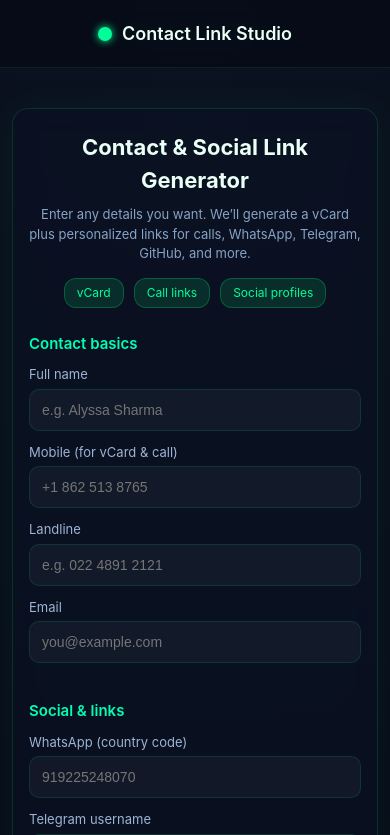
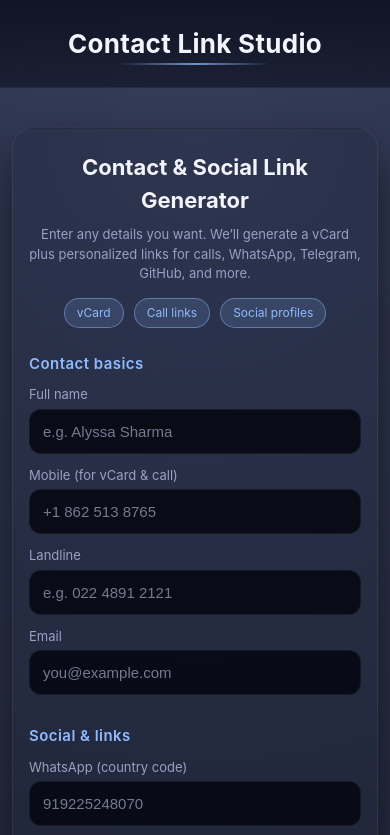
Before and after one commit to ascentdt/LinkGenerator, a website: page public/index.html in a window 390 px wide. Shown: the top 835 px of the page. Drawn offline with nearby package versions, Linux system fonts and the light colour scheme.

Commit message:
adjust mobile ui

```diff
--- a/public/style.css
+++ b/public/style.css
@@ -1,3 +1,22 @@
+/* ------------------------------
+   COLOR TOKENS (moodboard)
+------------------------------ */
+:root {
+  --bg: #24293e;
+  --bg-soft: #1f2436;
+  --bg-elevated: #1b2031;
+
+  --accent: #8ebbff;
+  --accent-soft: rgba(142, 187, 255, 0.15);
+
+  --text-main: #f4f5fc;
+  --text-muted: #c7c9e4;
+  --text-soft: #9aa0c4;
+
+  --border-subtle: rgba(255, 255, 255, 0.06);
+  --border-strong: rgba(142, 187, 255, 0.35);
+}
+
 /* ------------------------------
    Base Layout
 ------------------------------ */
@@ -8,9 +27,9 @@
 }
 
 body {
-  font-family: "Inter", sans-serif;
-  background: radial-gradient(circle at top, #0b1220, #050914 70%);
-  color: #d9e6ff;
+  font-family: "Inter", system-ui, -apple-system, BlinkMacSystemFont, sans-serif;
+  background: radial-gradient(circle at top, #353d5a 0, var(--bg) 45%, #181b29 100%);
+  color: var(--text-main);
   line-height: 1.5;
   padding-bottom: 120px;
 }
@@ -26,15 +45,23 @@ body {
 /* ------------------------------
    HEADER
 ------------------------------ */
+/* ------------------------------
+   HEADER (Clean, Professional)
+------------------------------ */
 .site-header {
   width: 100%;
-  padding: 20px 0;
+  padding: 24px 0;
   position: sticky;
   top: 0;
-  background: rgba(5, 10, 20, 0.65);
-  backdrop-filter: blur(8px);
-  border-bottom: 1px solid rgba(0, 255, 120, 0.1);
   z-index: 20;
+
+  background: linear-gradient(
+    to bottom,
+    rgba(15, 18, 34, 0.95),
+    rgba(15, 18, 34, 0.65)
+  );
+  backdrop-filter: blur(10px);
+  border-bottom: 1px solid rgba(142, 187, 255, 0.15);
 }
 
 .header-inner {
@@ -43,25 +70,42 @@ body {
   align-items: center;
 }
 
-.brand {
-  display: flex;
-  gap: 10px;
-  align-items: center;
+/* Remove the circle dot */
+.brand-mark {
+  display: none !important;
 }
 
-.brand-mark {
-  width: 14px;
-  height: 14px;
-  border-radius: 50%;
-  background: #00ff99;
-  box-shadow: 0px 0px 8px #00ff99;
+/* Clean, simple, premium title */
+.brand-text {
+  font-size: 26px;
+  font-weight: 700;
+  letter-spacing: 0.3px;
+  color: var(--text-main);
+  position: relative;
+  padding-bottom: 6px;
 }
 
-.brand-text {
-  font-size: 18px;
-  font-weight: 600;
-  color: #eafff5;
+/* Subtle underline highlight */
+.brand-text::after {
+  content: "";
+  position: absolute;
+  bottom: 0;
+  left: 50%;
+  transform: translateX(-50%);
+
+  width: 60%;
+  height: 2px;
+  border-radius: 999px;
+
+  background: linear-gradient(
+    to right,
+    transparent,
+    var(--accent),
+    transparent
+  );
+  opacity: 0.75;
 }
+
 
 /* ------------------------------
    MAIN CARD + FRAME
@@ -73,18 +117,20 @@ body {
 }
 
 .frame {
-  width: min(60vw, 1100px);     /* ~60% of screen on desktop */
+  width: min(60vw, 1100px);
   min-width: 360px;
   margin: auto;
 }
 
 .card {
-  background: rgba(10, 18, 35, 0.7);
-  border: 1px solid rgba(0, 255, 120, 0.15);
+  background: radial-gradient(circle at top, #2d3550 0, var(--bg-soft) 50%, var(--bg-elevated) 100%);
+  border: 1px solid var(--border-subtle);
   padding: 40px;
-  border-radius: 20px;
-  backdrop-filter: blur(12px);
-  box-shadow: 0px 0px 40px rgba(0, 255, 120, 0.05);
+  border-radius: 26px;
+  backdrop-filter: blur(14px);
+  box-shadow:
+    0 22px 45px rgba(0, 0, 0, 0.55),
+    0 0 0 1px rgba(255, 255, 255, 0.02);
 }
 
 /* ------------------------------
@@ -98,7 +144,7 @@ body {
 .title {
   font-size: 28px;
   font-weight: 700;
-  color: #eafff5;
+  color: var(--text-main);
   margin-bottom: 8px;
 }
 
@@ -106,7 +152,7 @@ body {
   font-size: 14px;
   max-width: 640px;
   margin: 0 auto 14px auto;
-  color: #88a3c6;
+  color: var(--text-soft);
 }
 
 .chip-row {
@@ -119,11 +165,11 @@ body {
 
 .chip {
   padding: 5px 12px;
-  border-radius: 12px;
-  background: rgba(0, 255, 120, 0.12);
-  color: #00ff99;
+  border-radius: 999px;
+  background: var(--accent-soft);
+  color: var(--accent);
   font-size: 12px;
-  border: 1px solid rgba(0, 255, 120, 0.25);
+  border: 1px solid rgba(142, 187, 255, 0.45);
 }
 
 /* ------------------------------
@@ -138,8 +184,9 @@ body {
 .form-section-title {
   font-size: 15px;
   margin-bottom: 10px;
-  color: #00ffb3;
+  color: var(--accent);
   font-weight: 600;
+  letter-spacing: 0.03em;
 }
 
 .field {
@@ -151,23 +198,29 @@ body {
 .label {
   font-size: 13px;
   margin-bottom: 4px;
-  color: #9db4d4;
+  color: var(--text-soft);
 }
 
 input {
   width: 100%;
   padding: 12px;
-  background: rgba(255, 255, 255, 0.04);
-  border: 1px solid rgba(0, 255, 120, 0.12);
-  border-radius: 10px;
-  color: #eafff5;
+  background: rgba(7, 9, 20, 0.92);
+  border: 1px solid rgba(255, 255, 255, 0.06);
+  border-radius: 12px;
+  color: var(--text-main);
   font-size: 14px;
+  transition: border 0.18s ease, box-shadow 0.18s ease, background 0.18s ease;
+}
+
+input::placeholder {
+  color: rgba(199, 201, 228, 0.58);
 }
 
 input:focus {
   outline: none;
-  border-color: #00ff99;
-  box-shadow: 0px 0px 10px rgba(0, 255, 120, 0.3);
+  border-color: var(--accent);
+  background: rgba(11, 15, 31, 0.98);
+  box-shadow: 0 0 0 1px rgba(142, 187, 255, 0.5);
 }
 
 /* ------------------------------
@@ -180,21 +233,26 @@ input:focus {
 }
 
 .button {
-  padding: 12px 35px;
-  background: #00ff99;
+  padding: 12px 40px;
+  background: var(--accent);
   border: none;
-  border-radius: 30px;
-  color: #001a0f;
+  border-radius: 999px;
+  color: #111320;
   font-weight: 700;
   font-size: 16px;
   cursor: pointer;
-  box-shadow: 0px 0px 15px rgba(0, 255, 120, 0.3);
-  transition: 0.25s ease;
+  box-shadow: 0 16px 30px rgba(142, 187, 255, 0.35);
+  transition: 0.22s ease;
 }
 
 .button:hover {
-  transform: translateY(-2px);
-  background: #00ffaa;
+  transform: translateY(-1px);
+  box-shadow: 0 20px 40px rgba(142, 187, 255, 0.5);
+}
+
+.button:active {
+  transform: translateY(0);
+  box-shadow: 0 10px 22px rgba(142, 187, 255, 0.35);
 }
 
 /* ------------------------------
@@ -208,21 +266,21 @@ input:focus {
   font-size: 18px;
   font-weight: 600;
   margin-bottom: 6px;
-  color: #eafff5;
+  color: var(--text-main);
 }
 
 .outputs-note {
   font-size: 13px;
-  color: #87a1bf;
+  color: var(--text-soft);
   margin-bottom: 12px;
 }
 
-/* vCard & output cards */
+/* vCard & other output rows */
 .output-row {
-  background: rgba(255, 255, 255, 0.04);
-  border: 1px solid rgba(0, 255, 120, 0.12);
+  background: rgba(11, 14, 29, 0.9);
+  border: 1px solid var(--border-subtle);
   padding: 16px 18px;
-  border-radius: 14px;
+  border-radius: 16px;
   margin-bottom: 12px;
 
   display: flex;
@@ -231,35 +289,36 @@ input:focus {
   gap: 12px;
 }
 
-/* Left side of row */
 .output-left {
   display: flex;
   gap: 10px;
   align-items: center;
 }
 
+/* little icon circle */
 .small-circle {
   width: 30px;
   height: 30px;
   border-radius: 50%;
-  background: rgba(0, 255, 120, 0.16);
-  border: 1px solid rgba(0, 255, 120, 0.4);
+  background: radial-gradient(circle at top, var(--accent) 0, #4b76c4 45%, #202744 100%);
+  border: 1px solid var(--border-strong);
   display: flex;
   align-items: center;
   justify-content: center;
   font-size: 13px;
-  color: #00ffb0;
+  color: var(--text-main);
+  box-shadow: 0 0 8px rgba(142, 187, 255, 0.55);
 }
 
 .output-label-text {
   font-size: 13px;
-  color: #9fb7d6;
+  color: var(--text-soft);
 }
 
 .output-value {
   font-size: 14px;
-  color: #cde7ff;
-  word-break: break-word;   /* wrap long URLs on phones */
+  color: var(--text-main);
+  word-break: break-word; /* wrap long URLs */
 }
 
 /* Right side (buttons) */
@@ -272,17 +331,20 @@ input:focus {
 .copy-btn,
 .open-btn {
   padding: 8px 18px;
-  border-radius: 10px;
-  border: 1px solid rgba(0, 255, 120, 0.25);
-  background: rgba(255, 255, 255, 0.05);
-  color: #d9ffe8;
+  border-radius: 999px;
+  border: 1px solid rgba(142, 187, 255, 0.45);
+  background: rgba(27, 33, 58, 0.95);
+  color: var(--text-main);
   cursor: pointer;
   font-size: 13px;
+  transition: background 0.18s ease, transform 0.15s ease, box-shadow 0.18s ease;
 }
 
 .copy-btn:hover,
 .open-btn:hover {
-  background: rgba(0, 255, 120, 0.12);
+  background: rgba(142, 187, 255, 0.15);
+  transform: translateY(-1px);
+  box-shadow: 0 8px 18px rgba(0, 0, 0, 0.35);
 }
 
 /* PDF Button */
@@ -291,16 +353,21 @@ input:focus {
   width: 100%;
   padding: 12px;
   text-align: center;
-  border-radius: 12px;
-  background: rgba(0, 255, 120, 0.15);
-  color: #00ffb0;
+  border-radius: 999px;
+  background: rgba(142, 187, 255, 0.14);
+  color: var(--accent);
   font-weight: 600;
-  border: 1px solid rgba(0, 255, 120, 0.25);
+  border: 1px solid rgba(142, 187, 255, 0.45);
   cursor: pointer;
+  font-size: 14px;
+  margin-bottom: 12px;
+  transition: background 0.2s ease, box-shadow 0.2s ease, transform 0.15s ease;
 }
 
 #download-pdf:hover {
-  background: rgba(0, 255, 120, 0.25);
+  background: rgba(142, 187, 255, 0.22);
+  box-shadow: 0 12px 26px rgba(0, 0, 0, 0.4);
+  transform: translateY(-1px);
 }
 
 /* ------------------------------
@@ -310,43 +377,36 @@ input:focus {
   margin-top: 50px;
   padding: 25px 0;
   text-align: center;
-  color: #6d8098;
+  color: var(--text-soft);
   font-size: 13px;
 }
 
 /* ------------------------------
-   RESPONSIVE
+   RESPONSIVE DESIGN
 ------------------------------ */
 
-/* Tablet + small laptop */
-@media (max-width: 900px) {
+/* Tablets & small laptops */
+@media (max-width: 1100px) {
+  .frame {
+    width: 80vw;
+    min-width: 0;
+  }
+}
+
+/* Phones – single column, stacked outputs */
+@media (max-width: 650px) {
+  .container {
+    padding: 0 12px;
+  }
+
   .frame {
     width: 100%;
     min-width: 0;
   }
 
   .card {
-    padding: 30px 20px;
-  }
-
-  .form-grid {
-    grid-template-columns: 1fr;
-  }
-
-  .form-actions {
-    grid-column: 1;
-  }
-}
-
-/* Phone sizes */
-@media (max-width: 600px) {
-  .container {
-    padding: 0 12px;
-  }
-
-  .card {
     padding: 22px 16px;
-    border-radius: 16px;
+    border-radius: 20px;
   }
 
   .title {
@@ -357,8 +417,22 @@ input:focus {
     font-size: 13px;
   }
 
+  .form-grid {
+    grid-template-columns: 1fr;
+    gap: 18px;
+  }
+
+  .form-actions {
+    grid-column: 1;
+  }
+
+  input {
+    font-size: 15px;
+    padding: 13px;
+  }
+
   .output-row {
-    flex-direction: column;      /* stack text + buttons */
+    flex-direction: column;
     align-items: flex-start;
   }
 
@@ -366,11 +440,6 @@ input:focus {
     width: 100%;
     justify-content: flex-end;
   }
-
-  .copy-btn,
-  .open-btn {
-    padding-inline: 14px;
-  }
 }
 
 /* Utility: hide elements until JS shows them */
```
